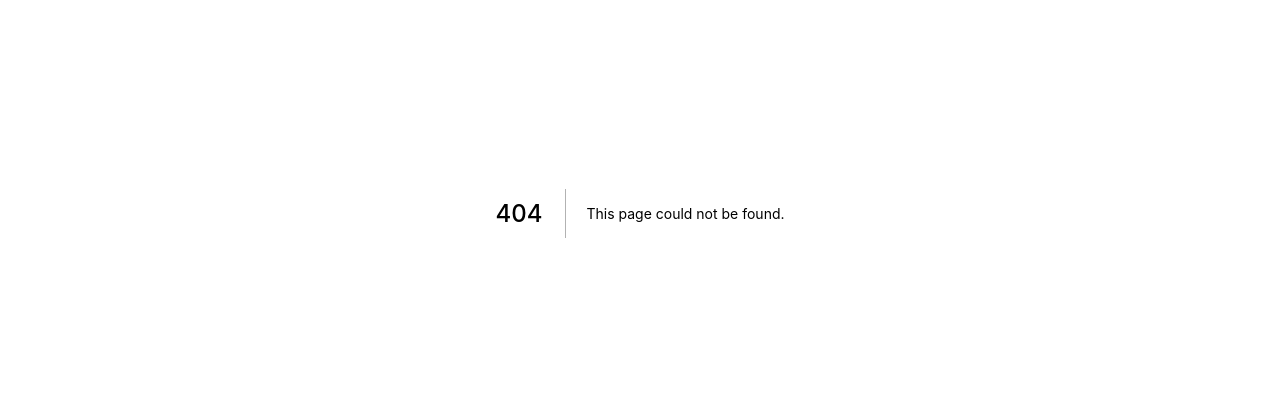
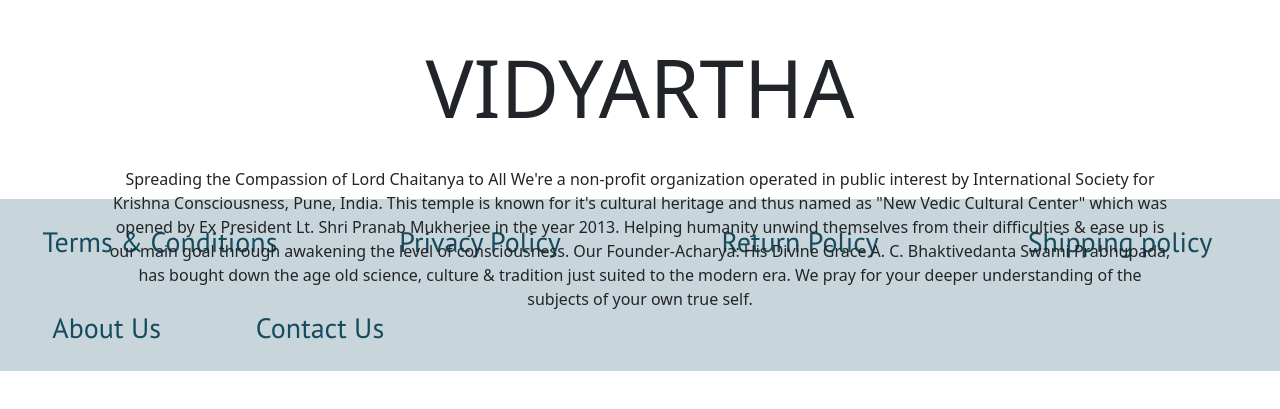
Before and after one commit to maheshauti96/vidyartha-app, a Next.js app: page /about-us in a window 1280 px wide. Before the commit this address had no page. Shown: the part 187-596 px from the top of the page. Built offline with nearby package versions, Linux system fonts and the light colour scheme.

Commit message:
renamed files

```diff
--- a/src/components/Footer.js
+++ b/src/components/Footer.js
@@ -17,10 +17,10 @@
         <p><Link href="/Shippingpolicy"><span style={{cursor:"pointer"}}>Shipping policy </span></Link></p>
       </Grid>
       <Grid item xs={12} sm={2}>
-      <p><Link href="/aboutus"><span style={{cursor:"pointer"}}>About Us</span></Link></p>
+      <p><Link href="/about-us"><span style={{cursor:"pointer"}}>About Us</span></Link></p>
       </Grid>
       <Grid item xs={12} sm={2}>
-      <p><Link href="/contactus"><span style={{cursor:"pointer"}}>Contact Us</span></Link></p>
+      <p><Link href="/contact-us"><span style={{cursor:"pointer"}}>Contact Us</span></Link></p>
       </Grid>
 
     </Grid>
```
Also changed, not shown: pages/about-us.js (renamed from pages/AboutUs.js), pages/contact-us.js (renamed from pages/Contactus.js).
